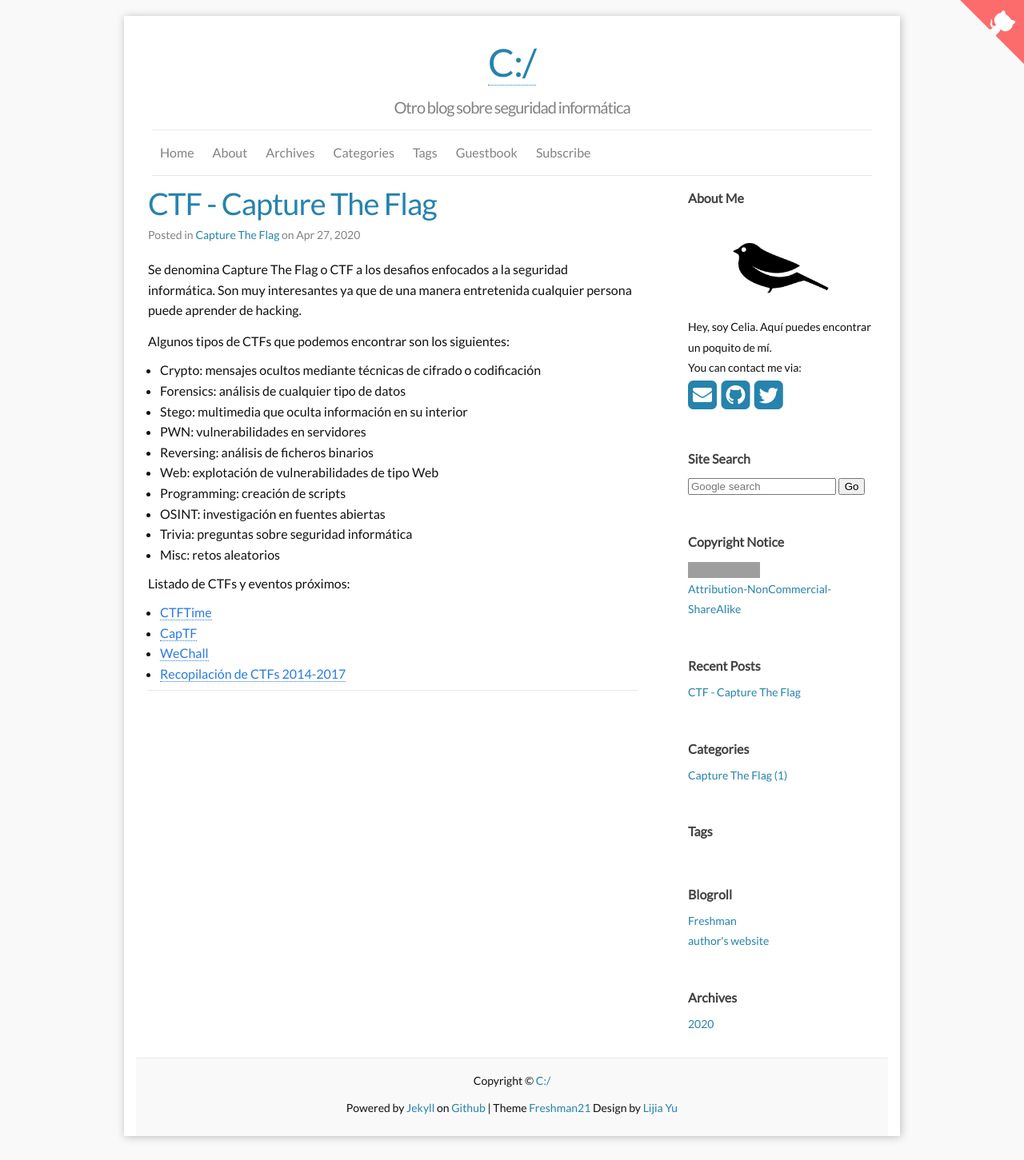
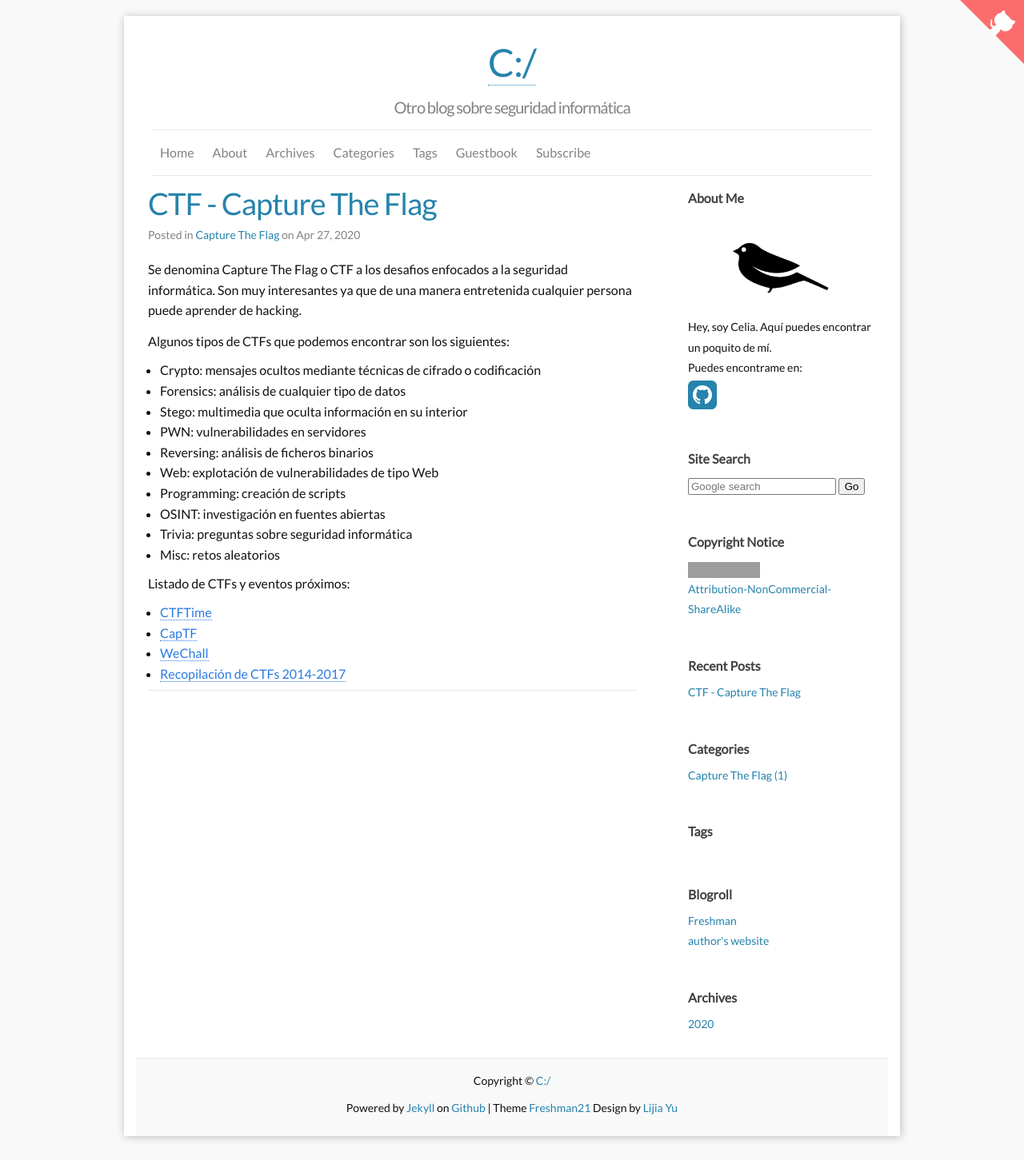
Before and after one commit to marselia/marselia.github.io, a Jekyll site: the page built from index.html, in a window 1280 px wide. Shown: the whole page at 80% size. Built offline with Jekyll 4.4.1, drawn with Linux system fonts in a browser that asks for light colours; the list of posts is cut into pages by our own code; grey boxes are pictures that could not be loaded.

Commit message:
Update Aboutme.html

```diff
--- a/_includes/Aboutme.html
+++ b/_includes/Aboutme.html
@@ -6,16 +6,11 @@
 
   {% if site.ShowContactInfo == "True" %}
 
-  You can contact me via: <br />
+  Puedes encontrame en: <br />
 
-  {% if site.email != empty %}
-  <a href="mailto:{{site.email}}" title="mailto: {{site.email}}"><i class="fa fa-envelope-square fa-3x"></i></a>&nbsp;
-  {% endif %}
+
   {% if site.github_username != empty %}
   <a href="https://github.com/{{site.github_username}}" title="GithubID: {{site.github_username}}"><i class="fa fa-github-square fa-3x"></i></a>&nbsp;
-  {% endif %}
-  {% if site.twitter_username != empty %}
-  <a href="https://twitter.com/{{site.twitter_username}}" title="TwitterID: {{site.twitter_username}}"><i class="fa fa-twitter-square fa-3x"></i></a>
   {% endif %}
 
   {% endif %}
```
